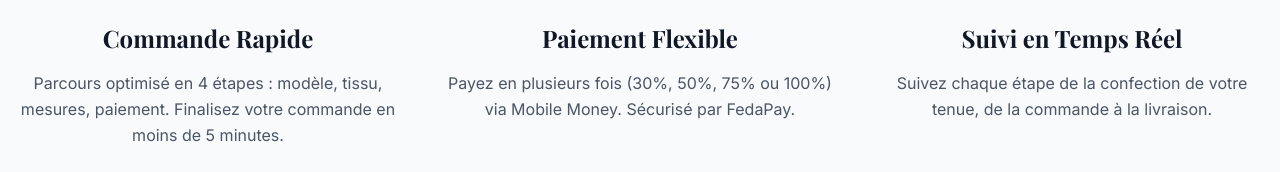
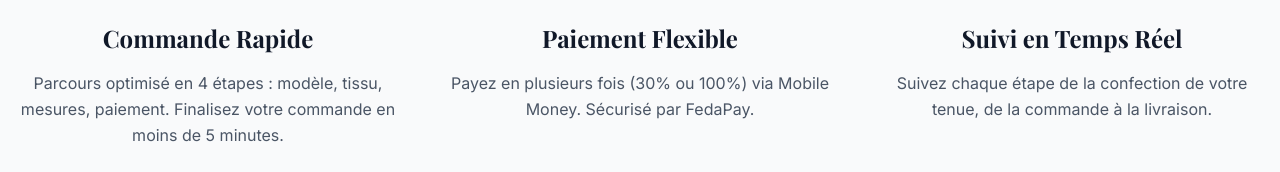
Before and after one commit to Dress-Art/Marketplace, a Next.js app: page / in a window 1280 px wide. Shown: the part 1874-2046 px from the top of the page. Built offline with nearby package versions, Linux system fonts and the light colour scheme; no server answers; a web font is replaced by a local one.

Commit message:
feat: update FeaturesSection descriptions and add vercel.json for manifest headers

```diff
--- a/components/landing-page/FeaturesSection.tsx
+++ b/components/landing-page/FeaturesSection.tsx
@@ -9,13 +9,13 @@ export default function FeaturesSection() {
     {
       title: "Commande Rapide",
       description:
-        "Parcours optimisé en 4 étapes : modèle, tissu, mesures, paiement. Finalisez votre commande en moins de 5 minutes.",
+        "Parcours optimisé en 4 étapes : \nmodèle, tissu, mesures, paiement. \nFinalisez votre commande en moins de 5 minutes.",
       icon: <SpeedIcon size={48} className="text-gray-900" />,
     },
     {
       title: "Paiement Flexible",
       description:
-        "Payez en plusieurs fois (30%, 50%, 75% ou 100%) via Mobile Money. Sécurisé par FedaPay.",
+        "Payez en plusieurs fois (30% ou 100%) via Mobile Money. Sécurisé par FedaPay.",
       icon: <PaymentIcon size={48} className="text-gray-900" />,
     },
     {
--- a/components/landing-page/Hero.tsx
+++ b/components/landing-page/Hero.tsx
@@ -46,7 +46,7 @@ export default function Hero() {
                 </h1>
 
                 {/* Center Image - Slideshow fade */}
-                <div className="relative z-10 w-[400px] h-[600px] md:w-[500px] md:h-[700px] shrink-0 max-sm:mt-10 max-md:mt-12 -mt-4"
+                <div className="relative z-10 w-[400px] h-[600px] md:w-[500px] md:h-[700px] shrink-0 max-sm:-mt-4 max-md:-mt-4 -mt-16"
                     style={{ transition: 'opacity 0.6s ease-in-out', opacity: visible ? 1 : 0 }}
                 >
                     <Image
```
Also changed, not shown: vercel.json (added).
